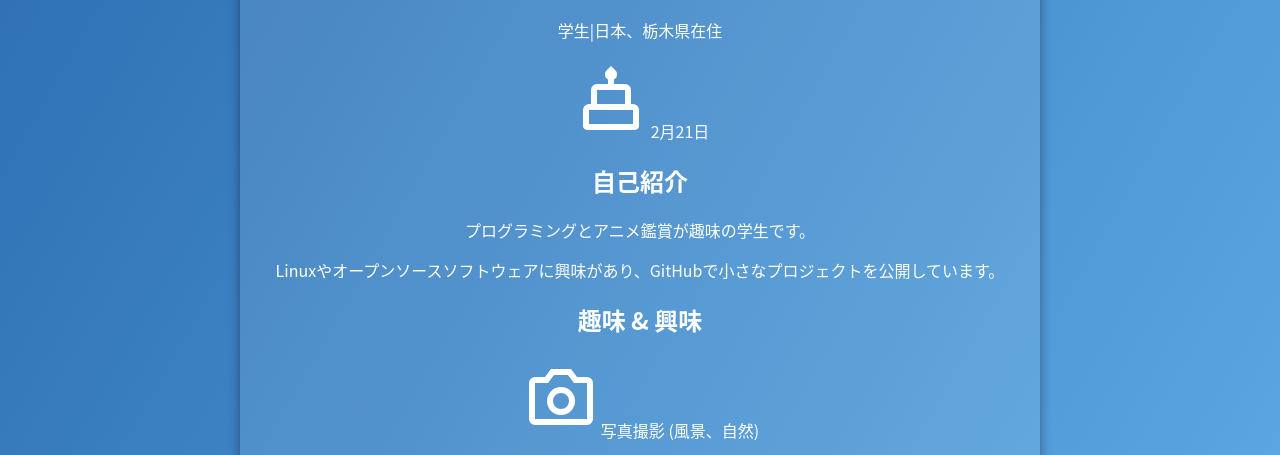
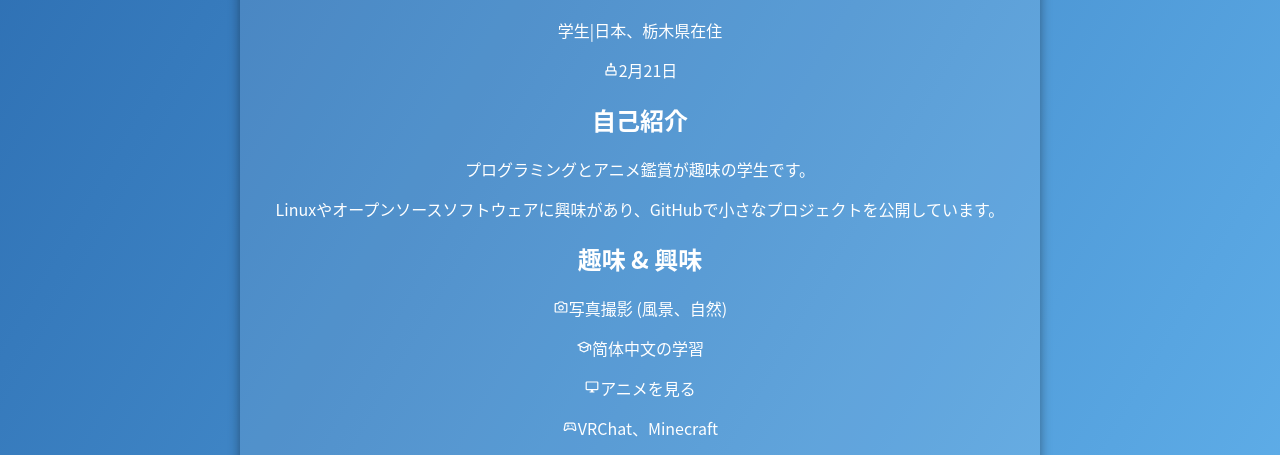
Before and after one commit to kons10/kons10.github.io, a plain HTML site: page profile.html in a window 1280 px wide. Shown: the part 284-739 px from the top of the page. Drawn offline with Linux system fonts and the light colour scheme.

Commit message:
Update base.css

```diff
--- a/assets/css/base.css
+++ b/assets/css/base.css
@@ -19,7 +19,7 @@ html, body {
 }
 
 img.emoji {
-   width: 10vh;
+   width: 2vh;
 }
 
 /* =========================
```
